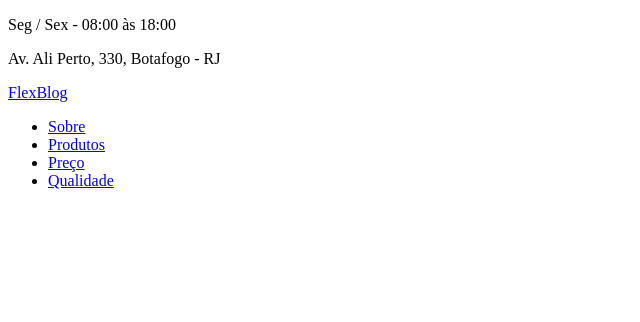
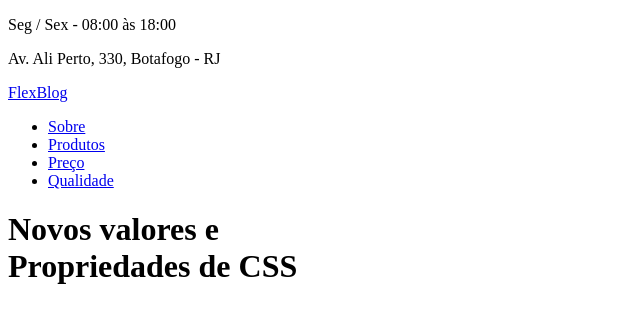
Before and after one commit to joaoalbuquerq/flexblog, a plain HTML site: page index.html in a window 1280 px wide. Shown: the whole page, without its empty margins (0-640 px from the left). Drawn offline with Linux system fonts and the light colour scheme.

Commit message:
Adicionando titulo de introdução

```diff
--- a/index.html
+++ b/index.html
@@ -37,5 +37,6 @@
         </div>
     </header>
 
+    <h1 class="introducao">Novos valores e <br> Propriedades de CSS</h1>
 </body>
 </html>
```
